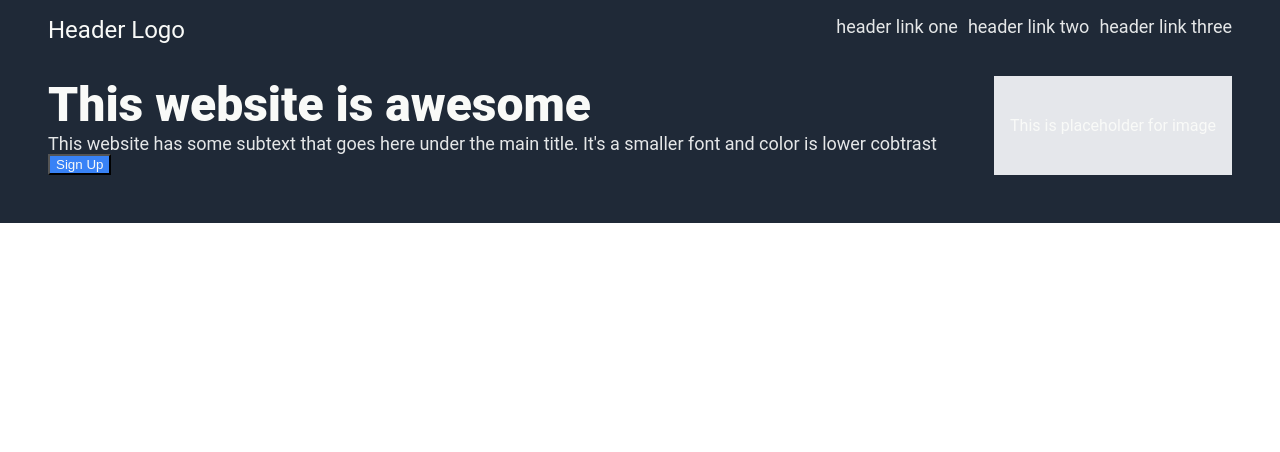
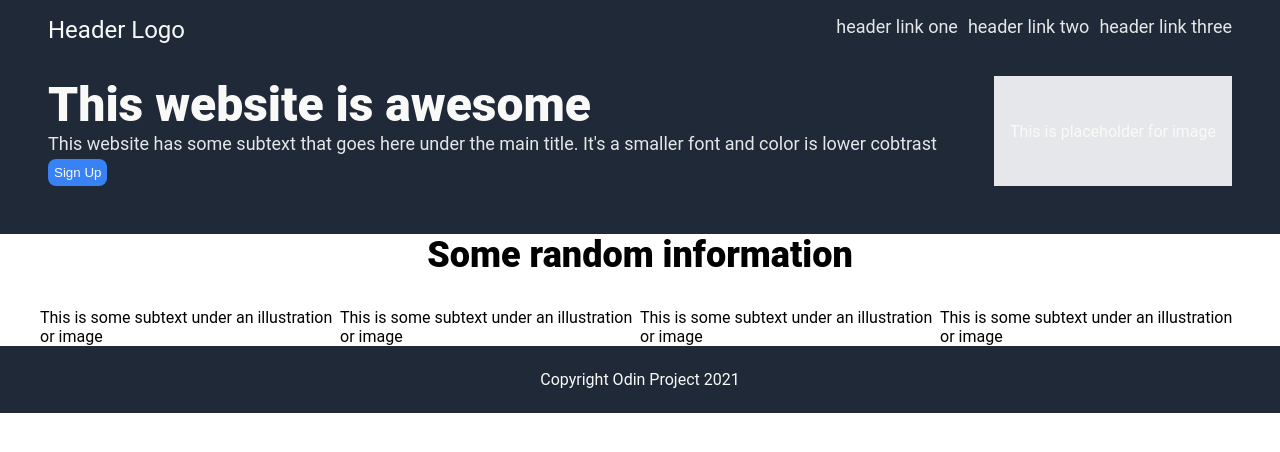
Before and after one commit to IlhamF4/landing-page, a plain HTML site: page index.html in a window 1280 px wide. Drawn offline with Linux system fonts and the light colour scheme.

Commit message:
Add footer and content layout

```diff
--- a/index.css
+++ b/index.css
@@ -11,7 +11,9 @@ body {
   padding: 16px 48px 48px 48px;
 }
 
-.header, ul, .hero-container {
+.header, ul, .hero-container,
+.content-container, .footer,
+.information-container, .card-container{
   display: flex;
 }
 
@@ -54,6 +56,11 @@ a {
 button {
   background-color: #3882f6;
   color: #f9faf8;
+  cursor: pointer;
+  border-radius: 8px;
+  border: none;
+  padding: 6px;
+  margin-top: 5px;
 }
 
 .placeholder {
@@ -64,3 +71,42 @@ button {
   align-items: center;
   padding: 16px;
 }
+
+.content-container {
+  flex: 1;
+  justify-content: center;
+}
+
+.information-container {
+  flex-direction: column;
+  align-items: center;
+  align-content: center;
+}
+
+.title {
+  font-size: 36px;
+  font-weight: 900;
+}
+
+.card-container{
+  flex-wrap: wrap;
+}
+
+.card {
+  width: 300px;
+}
+
+.card .image {
+  border: blue;
+  border-radius: 4px;
+  width: 300px;
+  padding: 16px;
+}
+
+.footer {
+  justify-content: center;
+  align-items: center;
+  background-color: #1f2937;
+  color: #f9faf8;
+  padding: 24px;
+}
--- a/index.html
+++ b/index.html
@@ -28,5 +28,29 @@
     </div>
     </div>
   </div>
+  <div class="content-container">
+    <div class="information-container">
+      <div class="title">Some random information</div>
+      <div class="card-container">
+        <div class="card">
+          <div class="image"></div>
+          <div class="description">This is some subtext under an illustration or image</div>
+        </div>
+        <div class="card">
+          <div class="image"></div>
+          <div class="description">This is some subtext under an illustration or image</div>
+        </div>
+        <div class="card">
+          <div class="image"></div>
+          <div class="description">This is some subtext under an illustration or image</div>
+        </div>
+        <div class="card">
+          <div class="image"></div>
+          <div class="description">This is some subtext under an illustration or image</div>
+        </div>
+      </div>
+    </div>
+  </div>
+<div class="footer">Copyright Odin Project 2021</div>
 </body>
 </html>
```
